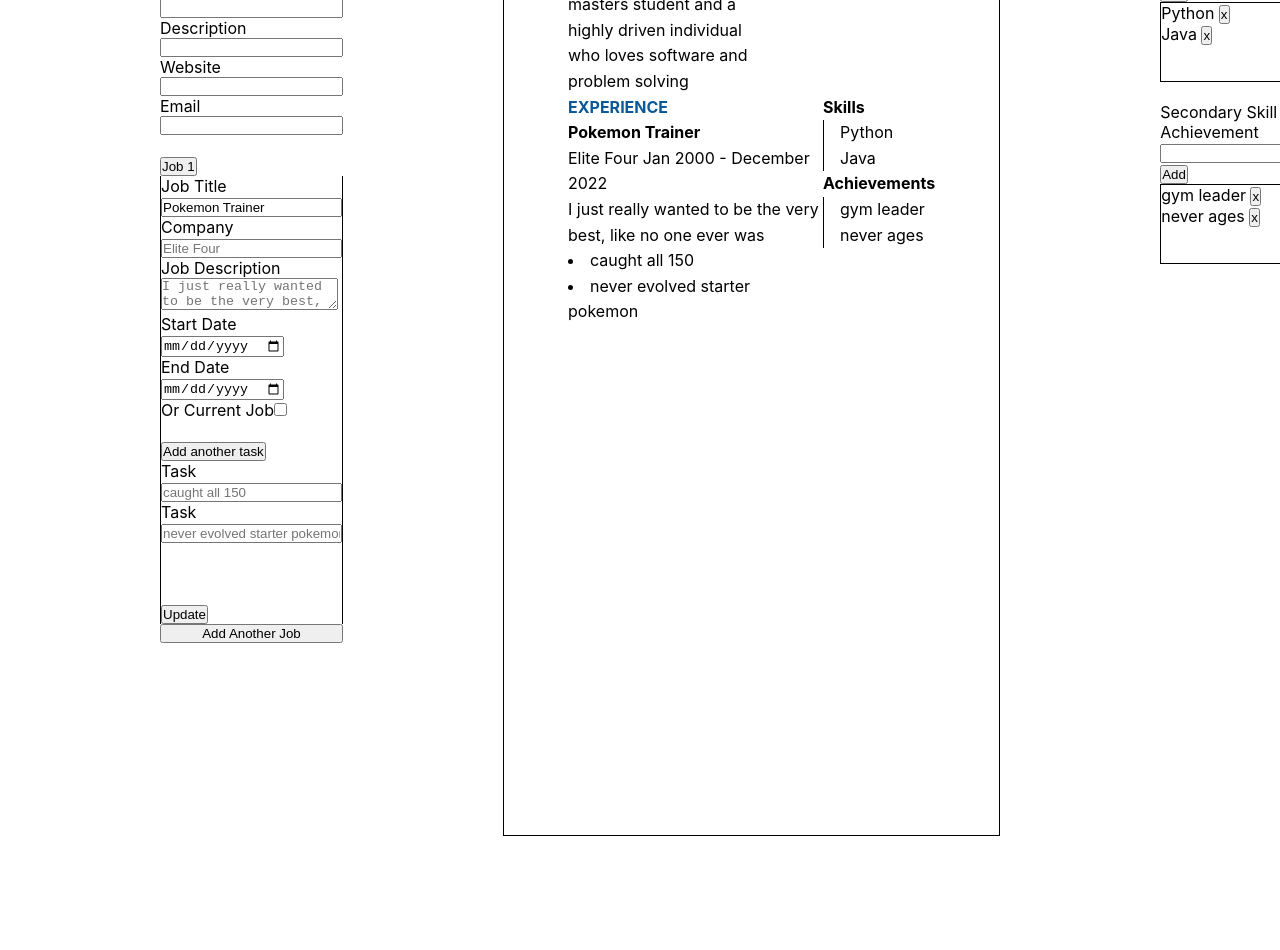
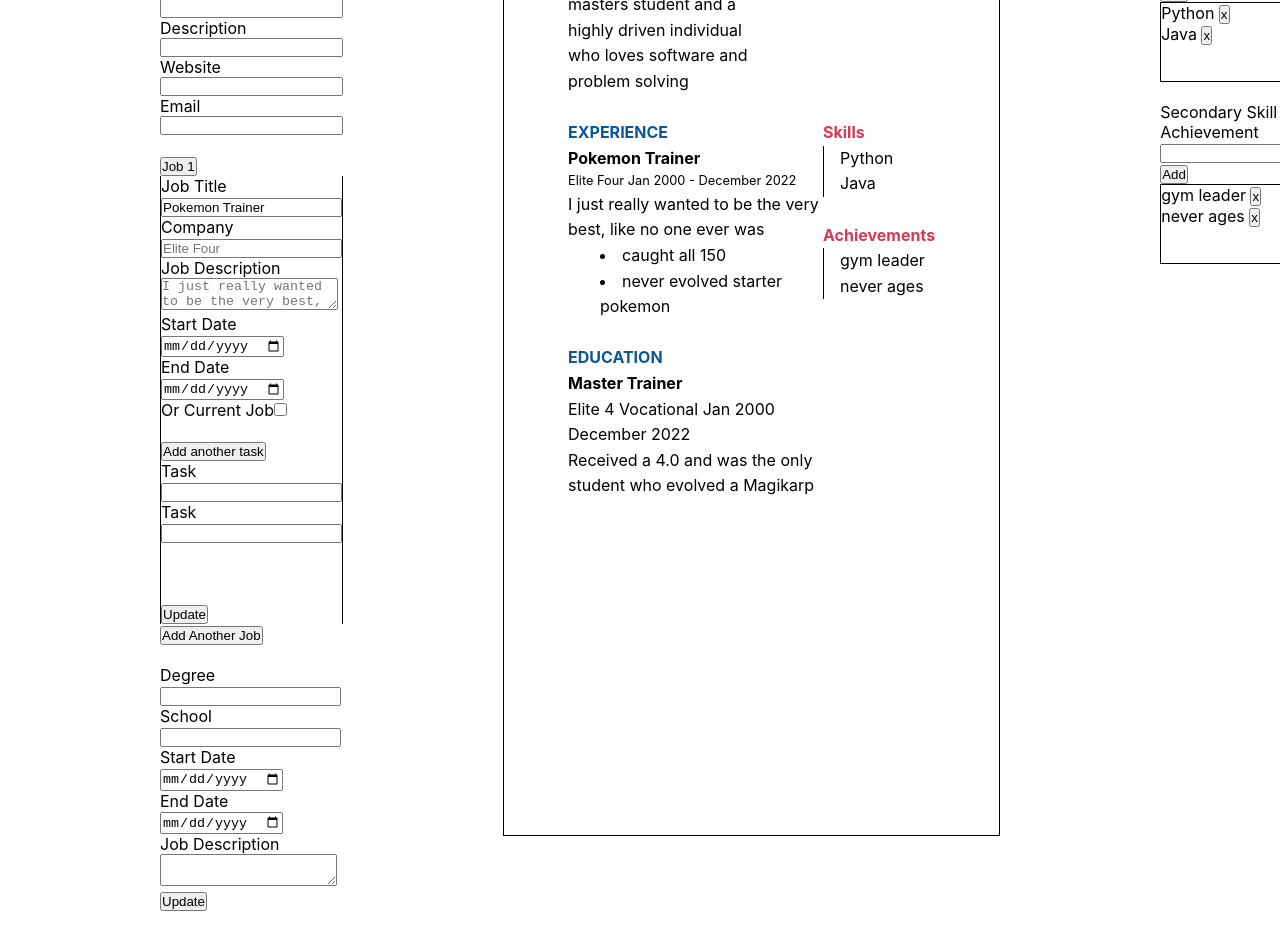
Before and after one commit to ChimentiMatt/Resume_Builder, a React (Create React App) app: page / in a window 1280 px wide. Shown: the part 220-1170 px from the top of the page. Before the commit the page ends 1056 px from the top, so only its background shows below. Built offline with nearby package versions, Linux system fonts and the light colour scheme.

Commit message:
adding some styling and started the education section

```diff
--- a/src/components/TemplateOne.jsx
+++ b/src/components/TemplateOne.jsx
@@ -3,6 +3,7 @@
 import { useReactToPrint } from 'react-to-print';
 
 import AddJobs from '../utility/AddJobs'
+import AddEducation from '../utility/AddEducation';
 
 const TemplateOne = () => {
     let componentRef = useRef()
@@ -10,6 +11,9 @@
     const [description, setDescription] = useState('Software developer, masters student and a highly driven individual who loves software and problem solving')
     const [email, setEmail] = useState('hotcat@gmail.com')
     const [website, setWebsite] = useState('alphaExpo.com')
+
+    const [objId, setObjId] = useState(0)
+    const [currentTab, setCurrentTab] = useState(0)
     const [jobs, setJobs] = useState([{
         id: 0,
         jobTitle: 'Pokemon Trainer',
@@ -18,6 +22,16 @@
         tasks: ['caught all 150', 'never evolved starter pokemon'],
         startDate: 'Jan 2000',
         endDate: 'December 2022'
+    }])
+
+    const [edObjId, setEdObjId] = useState(0)
+
+    const [education, setEducation] = useState([{
+        degree: 'Master Trainer',
+        university: 'Elite 4 Vocational',
+        startDate: 'Jan 2000',
+        endDate: 'December 2022',
+        description: 'Received a 4.0 and was the only student who evolved a Magikarp',
     }])
 
 
@@ -54,8 +68,7 @@
 
 
 
-    const [objId, setObjId] = useState(0)
-    const [currentTab, setCurrentTab] = useState(0)
+
 
 
 
@@ -149,9 +162,14 @@
                     {jobs.map( (job, id) => (
                         <div id={`tab-content${id}`} className='tab-content' key={id}>
                             {currentTab === id &&
-                                <AddJobs  jobs={jobs} job={job} setJobs={setJobs} id={id} currentTab={currentTab} objId={objId} setObjId={setObjId}/>
+                                <AddJobs jobs={jobs} job={job} setJobs={setJobs} id={id} currentTab={currentTab} objId={objId} setObjId={setObjId}/>
                             }
                         </div>
+                    ))}
+                    <button onClick={addJob}>Add Another Job</button>
+
+                    {education.map((item, id) => (
+                        <AddEducation education={education} item={item} setEducation={setEducation} id={id} edObjId={edObjId} setEdObjId={setEdObjId}/>
                     ))}
 
 
@@ -167,7 +185,6 @@
 
 
                 </div>
-                <button onClick={addJob}>Add Another Job</button>
 
                 {/* {jobs.map( (job, id) => (
                     <AddJobs key={id} jobs={jobs} job={job} setJobs={setJobs} id={id}/>
@@ -193,6 +210,7 @@
                     <div id='top-row-left'>
                         <h1 className='primary-color' id='name'>{name}</h1>
                         <p id='description'>{description}</p>
+                        <br/>
                     </div>
                     <div id='top-row-right'>
                         <p>{email}</p>
@@ -207,23 +225,39 @@
                         {jobs.map((object, id) => (
                             <div key={id}>
                                 <h4 id={`resume-title${id}`}>{object.jobTitle}</h4>
-                                <p>{object.company} {object.startDate} - {object.endDate}</p>
+                                <p className='company-and-date'>{object.company} {object.startDate} - {object.endDate}</p>
                                 <p>{object.jobDescription}</p>
                                 {object.tasks.map((task, id) => (
-                                    <li key={id}>{task}</li>
+                                    <li className='job-items' key={id}>{task}</li>
                                 ))}
+                                <br/>
                             </div>
                         ))}
+
+                    <div>
+                        <h4 className='primary-color'>EDUCATION</h4>
+                        {education.map((object, id) => (
+                            <div>
+                                <h4>{object.degree}</h4>
+                                <p>{object.university} {object.startDate} {object.endDate}</p>
+                                <p>{object.description}</p>
+
+                            </div>
+                        ))}
+
+                    </div>
                     </div>
 
+
                     <div id='skills-column'>
-                        <h4>Skills</h4>
+                        <h4 className='secondary-color'>Skills</h4>
                         <div className='left-border'>
                             {skills.map((skill, id) => (
                                 <p key={id}>{skill}</p>
                             ))}
                         </div>
-                        <h4>Achievements</h4>
+                        <br/>
+                        <h4 className='secondary-color'>Achievements</h4>
                         <div className='left-border'>
                             {secondarySkill.map((skill, id) => (
                                 <p key={id}>{skill}</p>
--- a/src/styles/templateOne.css
+++ b/src/styles/templateOne.css
@@ -1,5 +1,9 @@
 .primary-color{
     color: rgb(9, 87, 151);
+}
+
+.secondary-color {
+    color: rgb(214, 57, 83);
 }
 
 #template-one-page{
@@ -91,6 +95,13 @@
     flex-direction: column;
 }
 
+.company-and-date{
+    font-size: .8rem;
+}
+
+.job-items{
+    padding-left: 2rem;
+}
 
 
 #skills-column{
--- /dev/null
+++ b/src/utility/AddEducation.jsx
@@ -0,0 +1,137 @@
+import { useState, useEffect } from "react"
+
+const AddEducation = ({education, item, setEducation, id, edObjId, setEdObjId}) => {
+    const [degree, setDegree] = useState('degree')
+    const [school, setSchool] = useState('school')
+    const [startDate, setStartDate] = useState('s')
+    const [endDate, setEndDate] = useState('e')
+    const [description, setDescription] = useState('Received a 4.0 and was the only student who evolved a Magikarp')
+
+    const convertDate = (date, whichState) => {
+        let buildString = ''
+        let monthString = ''
+        let dashCounter = 0
+
+        for (let i = 0; i < date.length; i++){
+            // identify the dates part in string ending at day of month
+            if (date[i] === '-'){
+                dashCounter +=1
+                if (dashCounter === 2) break
+            }
+
+            // if date is year like 2021 concatenate
+            if (dashCounter === 0) buildString += date[i]
+            // if date is in month
+            else {
+                if (date[i] === '-'){}
+                else (monthString += date[i])
+            }
+        }
+
+        switch(monthString) {
+            case '01':
+                monthString = "January "
+                break
+            case '02':
+                monthString = "February "
+                break
+            case '03':
+                monthString = "March "
+                break
+            case '04':
+                monthString = "April "
+                break
+            case '05':
+                monthString = "May "
+                break
+            case '06':
+                monthString = "June "
+                break
+            case '07':
+                monthString = "July "
+                break
+            case '08':
+                monthString = "August "
+                break
+            case '09':
+                monthString = "September "
+                break
+            case '10':
+                monthString = "October "
+                break
+            case '11':
+                monthString = "November "
+                break
+            case '12':
+                monthString = "December "
+                break
+            default:
+                monthString = "January "
+        }
+
+        buildString = monthString + buildString
+        if (whichState === 'start'){
+            setStartDate(buildString)
+        }
+        else if (whichState === 'end'){
+            setEndDate(buildString)
+        }
+        else setEndDate('Present')
+    }
+
+    const updateEducation = (prop) => {
+
+        let tempArray = education
+
+        tempArray.push({
+            id: id,
+            degree: degree,
+            university: school,
+            startDate: startDate,
+            endDate: endDate,
+            description: description,
+
+
+
+        })
+
+        // update order in state array
+        tempArray.sort(function(a,b) {
+            return a.id - b.id
+        })
+
+        setEducation(tempArray)
+
+        setEducation(current => current.filter(job => job !== prop ))
+
+
+    }
+
+    return (
+        <div>
+            <br/>
+            <label name='degree title'>Degree</label>
+            <input onChange={(event) => setDegree(event.target.value)}></input>
+
+            <br/>
+            <label name='school'>School</label>
+            <input onChange={(event) => setSchool(event.target.value)} ></input>
+
+            <br/>
+            <label name='start-date'>Start Date</label>
+            <input type='date' onChange={(event) => convertDate(event.target.value, 'start')}></input>
+
+            <br/>
+            <label name='end-date'>End Date</label>
+            <input type='date' onChange={(event) => convertDate(event.target.value, 'end')}></input>
+
+            <br/>
+            <label name='description'>Job Description</label>
+            <textarea onChange={(event) => setDescription(event.target.value)}></textarea>
+
+            <button onClick={() => updateEducation(item)}>Update</button>
+        </div>
+    )
+}
+
+export default AddEducation
--- a/src/utility/AddJobs.jsx
+++ b/src/utility/AddJobs.jsx
@@ -1,6 +1,6 @@
 import { useState, useEffect } from "react"
 
-const AddJobs = ({jobs, setJobs, job, id, currentTab, objId, setObjId}) => {
+const AddJobs = ({jobs, setJobs, job, id}) => {
     const [jobTitle, setJobTitle] = useState('')
     const [company, setCompany] = useState('')
     const [jobDescription, setJobDescription] = useState('')
@@ -209,7 +209,7 @@
                 {tasks.map((task, id) => (
                     <div key={id}>
                         <label name='task'>Task</label>
-                        <input id={`task${id}`} onChange={(event) => setBuildTask(event.target.value)} placeholder={task}></input>
+                        <input id={`task${id}`} onChange={(event) => setBuildTask(event.target.value)} ></input>
                         {/* <button onClick={addTask}>Add</button> */}
                         {id > 1 &&
                             <button onClick={() => removeTask(task)}>Remove</button>
```
